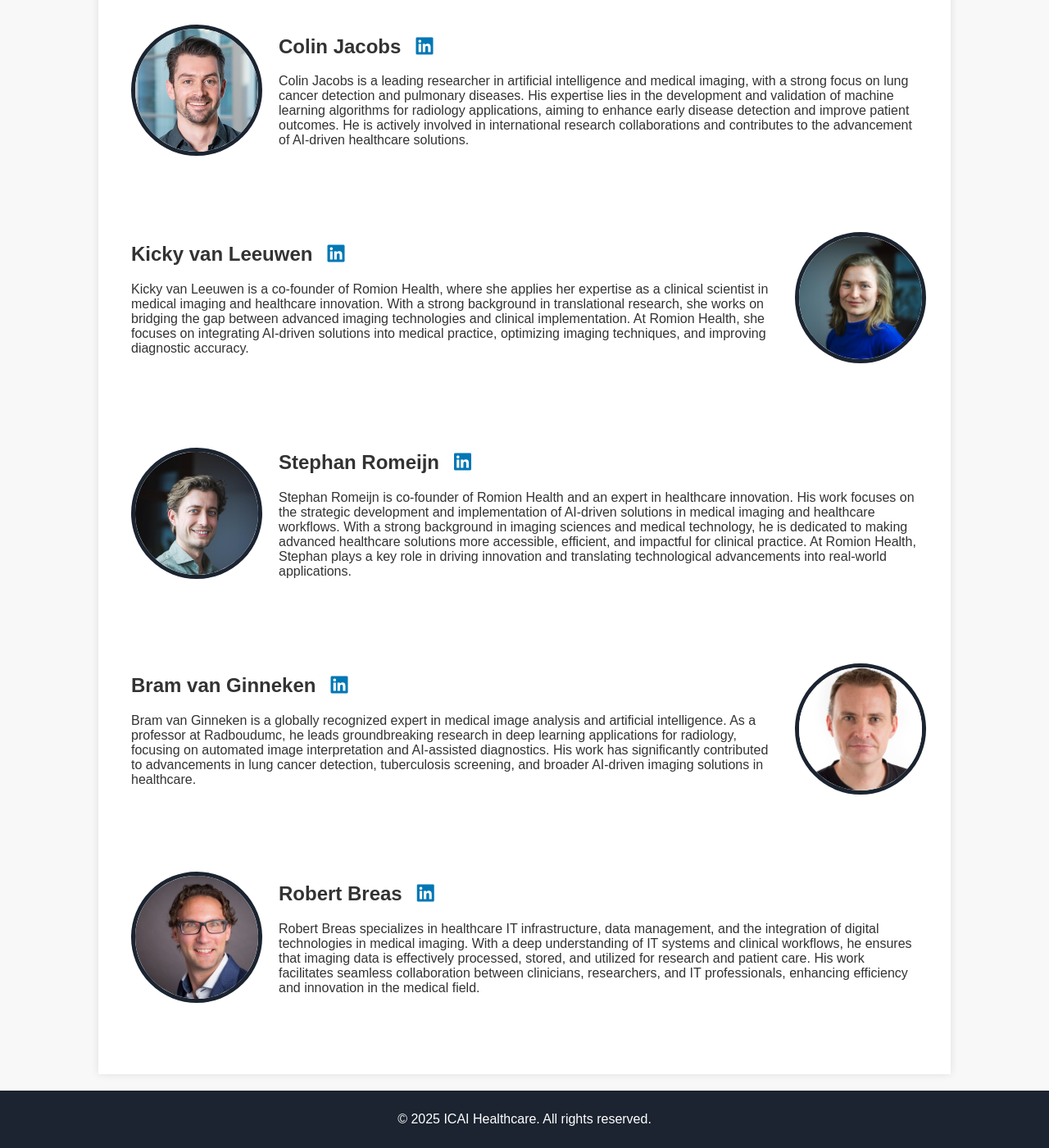
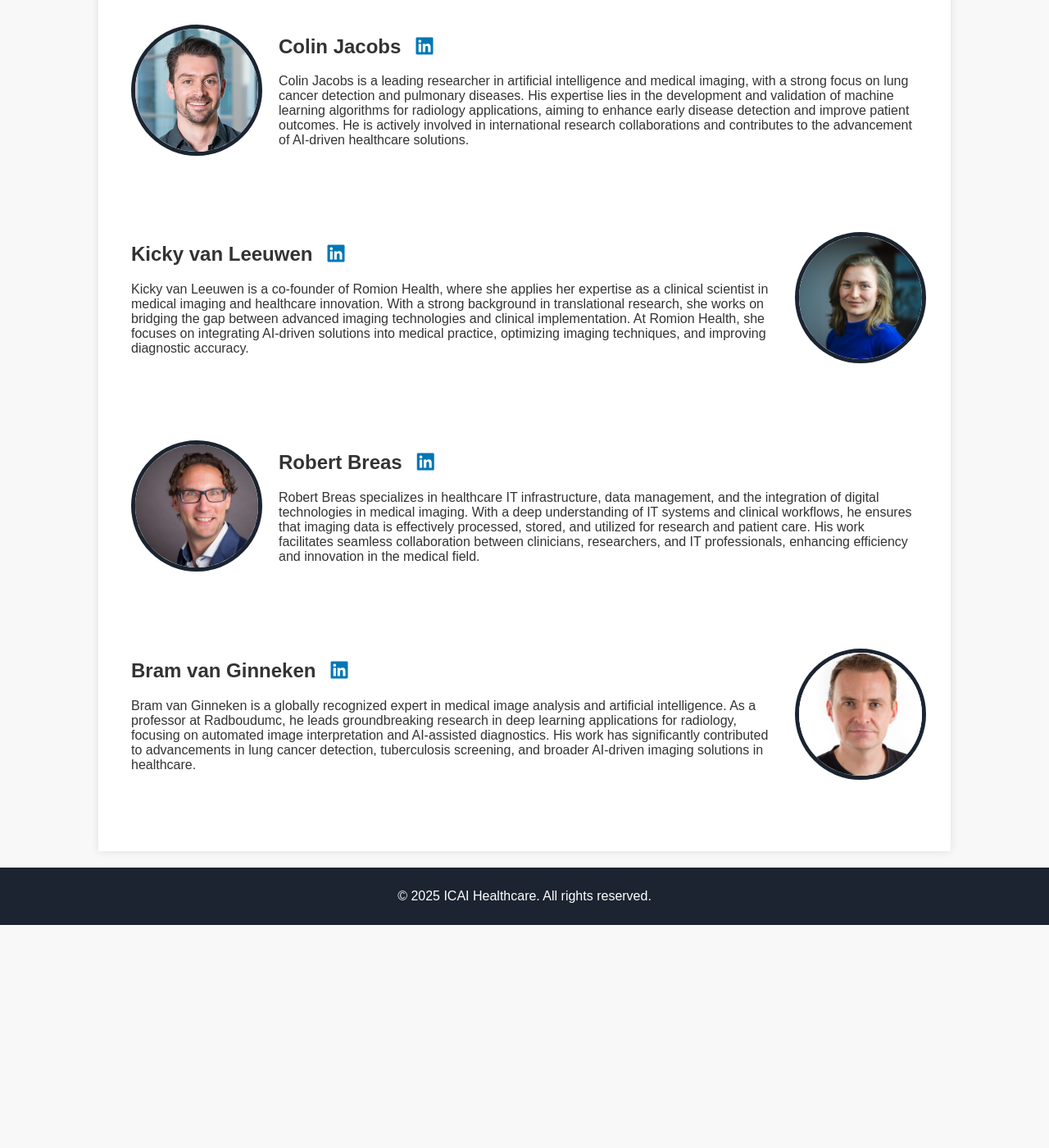
Before and after one commit to marliebesouw/marliebesouw.github.io, a Jekyll site: the page built from speakers.md, in a window 1280 px wide and 1400 px high, scrolled down 385 px. Shown: the whole window at 82% size. Built offline with Jekyll 4.4.1, drawn with Linux system fonts in a browser that asks for light colours; after the commit the page ends 1513 px from its top, so only the background shows below that.

Commit message:
removed speaker (not sure who will be present)

```diff
--- a/speakers.md
+++ b/speakers.md
@@ -29,7 +29,7 @@ title: Speakers
     </div>
 </div>
 
-<div class="speaker left">
+<!-- <div class="speaker left">
     <img src="{{ site.url }}/assets/img/Stephan_Romeijn.jpg" alt="Stephan Romeijn">
     <div class="speaker-info">
         <h2>Stephan Romeijn
@@ -37,6 +37,17 @@ title: Speakers
             <i class="fa-brands fa-linkedin"></i>
         </a></h2>
         <p>Stephan Romeijn is co-founder of Romion Health and an expert in healthcare innovation. His work focuses on the strategic development and implementation of AI-driven solutions in medical imaging and healthcare workflows. With a strong background in imaging sciences and medical technology, he is dedicated to making advanced healthcare solutions more accessible, efficient, and impactful for clinical practice. At Romion Health, Stephan plays a key role in driving innovation and translating technological advancements into real-world applications.</p>
+    </div>
+</div> -->
+
+<div class="speaker left">
+    <img src="{{ site.url }}/assets/img/Robert_Breas.jpg" alt="Robert Breas">
+    <div class="speaker-info">
+        <h2>Robert Breas
+        <a href="https://www.linkedin.com/in/robertbreas/" target="_blank" style="margin-left:3mm;">
+            <i class="fa-brands fa-linkedin"></i>
+        </a></h2>
+        <p> Robert Breas specializes in healthcare IT infrastructure, data management, and the integration of digital technologies in medical imaging. With a deep understanding of IT systems and clinical workflows, he ensures that imaging data is effectively processed, stored, and utilized for research and patient care. His work facilitates seamless collaboration between clinicians, researchers, and IT professionals, enhancing efficiency and innovation in the medical field. </p>
     </div>
 </div>
 
@@ -50,14 +61,3 @@ title: Speakers
        <p> Bram van Ginneken is a globally recognized expert in medical image analysis and artificial intelligence. As a professor at Radboudumc, he leads groundbreaking research in deep learning applications for radiology, focusing on automated image interpretation and AI-assisted diagnostics. His work has significantly contributed to advancements in lung cancer detection, tuberculosis screening, and broader AI-driven imaging solutions in healthcare.</p>
     </div>
 </div>
-
-<div class="speaker left">
-    <img src="{{ site.url }}/assets/img/Robert_Breas.jpg" alt="Robert Breas">
-    <div class="speaker-info">
-        <h2>Robert Breas
-        <a href="https://www.linkedin.com/in/robertbreas/" target="_blank" style="margin-left:3mm;">
-            <i class="fa-brands fa-linkedin"></i>
-        </a></h2>
-        <p> Robert Breas specializes in healthcare IT infrastructure, data management, and the integration of digital technologies in medical imaging. With a deep understanding of IT systems and clinical workflows, he ensures that imaging data is effectively processed, stored, and utilized for research and patient care. His work facilitates seamless collaboration between clinicians, researchers, and IT professionals, enhancing efficiency and innovation in the medical field. </p>
-    </div>
-</div>
```
